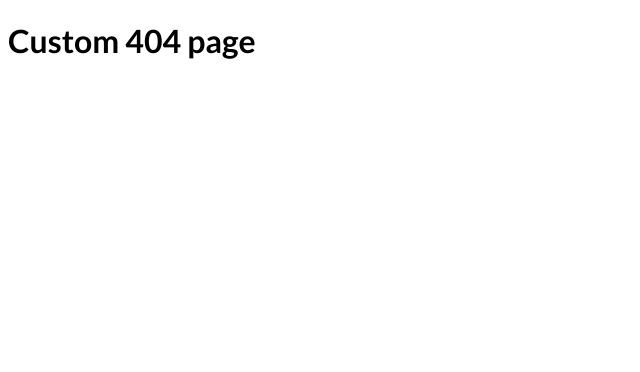
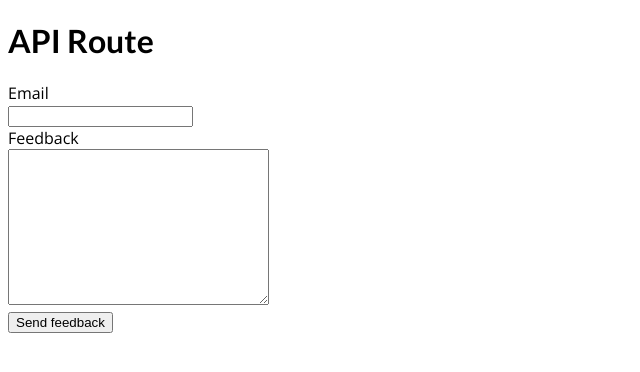
Before and after one commit to eneax/learn-nextjs, a Next.js app: page /api-route in a window 1280 px wide. Before the commit this address had no page. Shown: the top 372 px of the page, without its empty margins (0-640 px from the left). Built offline with nearby package versions, Linux system fonts and the light colour scheme.

Commit message:
Prepare the frontend form

```diff
--- /dev/null
+++ b/pages/api-route.js
@@ -0,0 +1,46 @@
+import * as React from "react";
+
+const APIRoute = () => {
+  const emailInputRef = React.useRef();
+  const feedbackInputRef = React.useRef();
+
+  const handleSubmit = (e) => {
+    e.preventDefault();
+    const email = emailInputRef.current.value;
+    const feedback = feedbackInputRef.current.value;
+
+    // send email and feedback to server
+    // {email: test@test.com, feedback: "this is a feedback"}
+
+    // clear form
+    email = "";
+    feedback = "";
+  };
+
+  return (
+    <div>
+      <h1>API Route</h1>
+
+      <form>
+        <div>
+          <label htmlFor="email">Email</label> <br />
+          <input type="email" id="email" ref={emailInputRef} />
+        </div>
+
+        <div>
+          <label htmlFor="feedback">Feedback</label> <br />
+          <textarea
+            id="feedback"
+            cols="30"
+            rows="10"
+            ref={feedbackInputRef}
+          ></textarea>
+        </div>
+
+        <button onClick={handleSubmit}>Send feedback</button>
+      </form>
+    </div>
+  );
+};
+
+export default APIRoute;
--- a/pages/index.js
+++ b/pages/index.js
@@ -23,6 +23,9 @@ const HomePage = () => {
         <li>
           <Link href="/sales/latest-sales">Client-Side Data Fetching</Link>
         </li>
+        <li>
+          <Link href="/api-route">API Route</Link>
+        </li>
       </ul>
     </div>
   );
```
